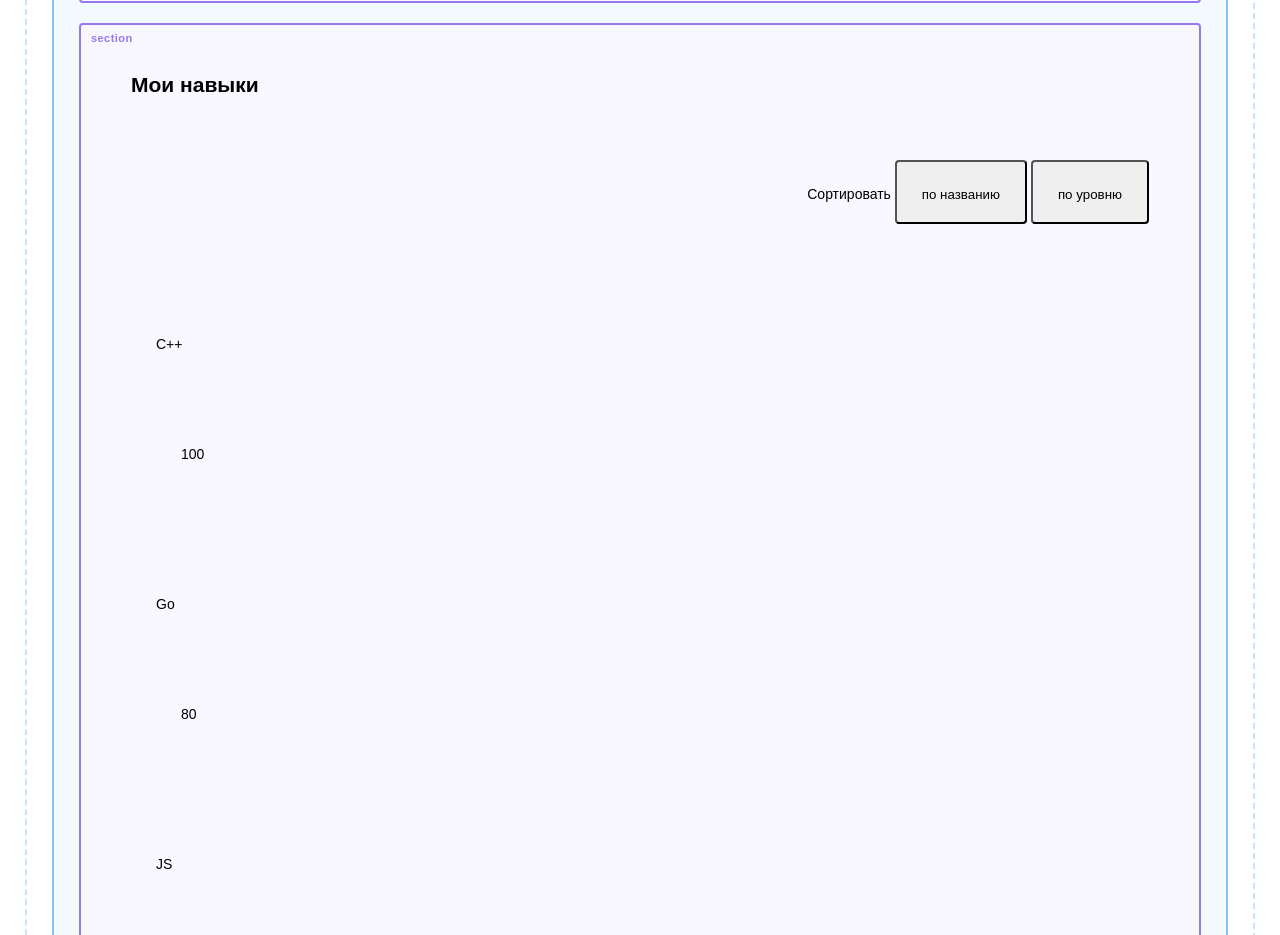
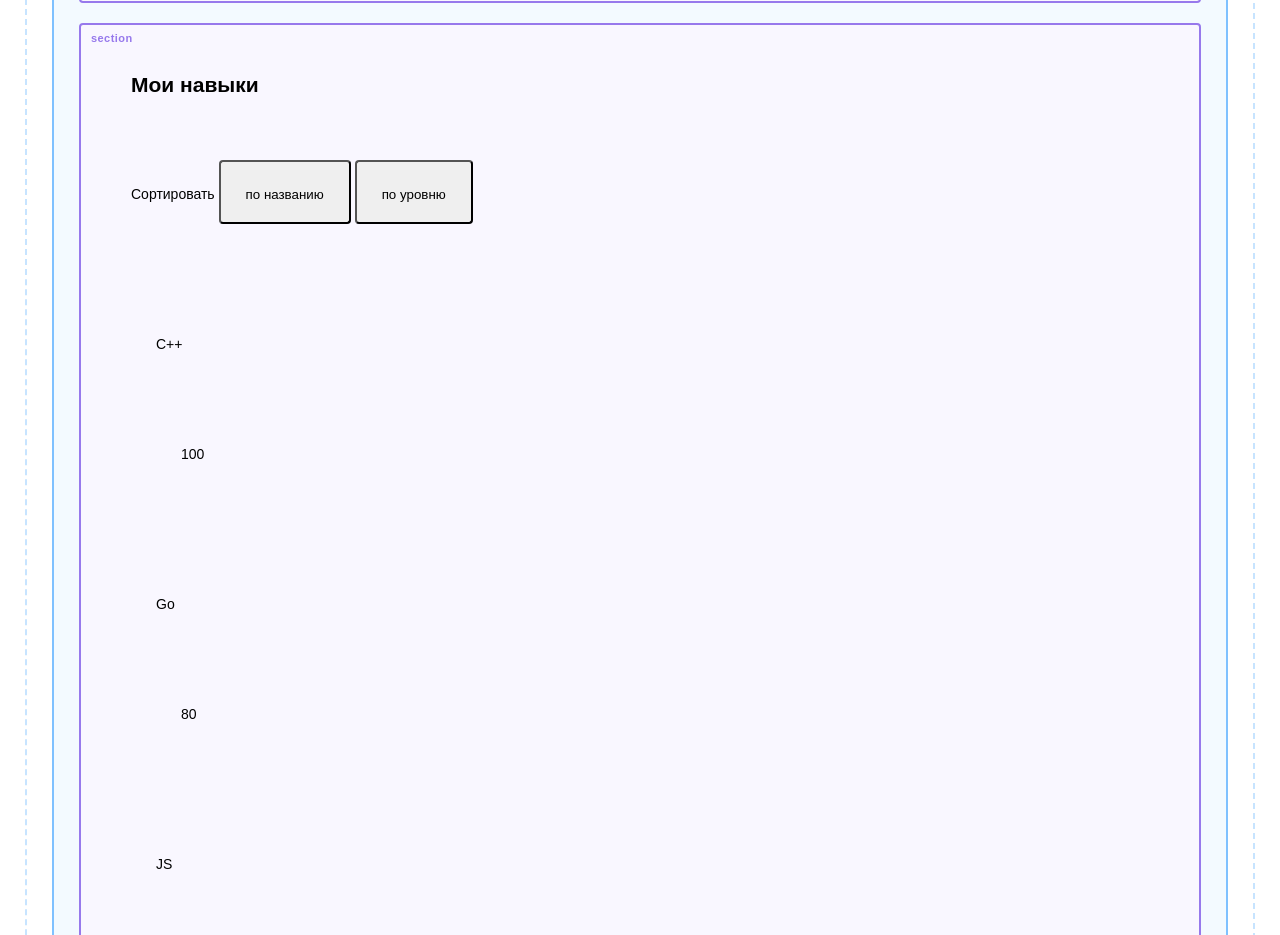
Before and after one commit to prostraction/portfolio, a plain HTML site: page index.html in a window 1280 px wide. Shown: the part 1600-2535 px from the top of the page. Drawn offline with Linux system fonts and the light colour scheme; a web font is replaced by a local one.

Commit message:
The align attribute on the div element is obsolete. Use CSS instead.

```diff
--- a/index.html
+++ b/index.html
@@ -48,7 +48,7 @@
             <h2>
                 Мои навыки
             </h2>
-            <div align="right">
+            <div>
                 Сортировать
                 <button type="button" onclick="alert('я кнопка')">по названию</button>
                 <button type="button" onclick="alert('я тоже')">по уровню</button>
```
